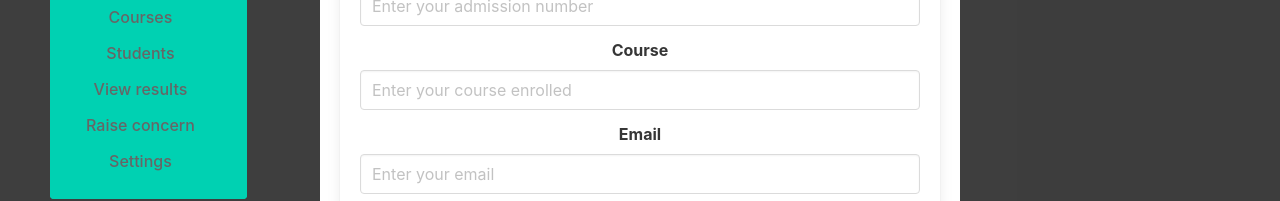
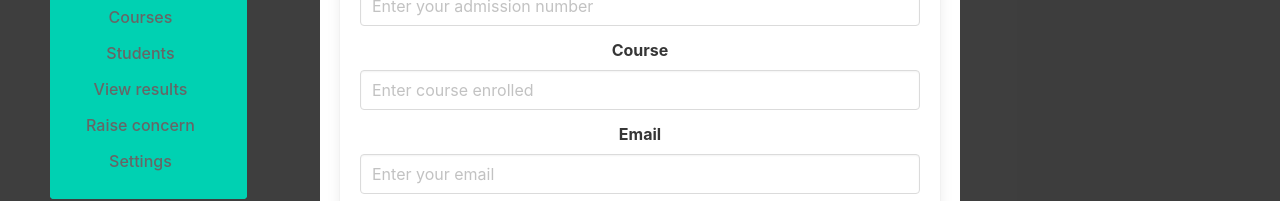
Before and after one commit to Yes-said/example10, a React (Vite) app: page / in a window 1280 px wide. Both pictures are taken after a click on the link "Sign up". Shown: the part 332-533 px from the top of the page. Built offline with nearby package versions, Linux system fonts and the light colour scheme.

Commit message:
navbar updated

```diff
--- a/src/Components/Navbar.jsx
+++ b/src/Components/Navbar.jsx
@@ -169,7 +169,7 @@
                 <div className="field">
                   <label className="label">Course</label>
                   <div className="control">
-                    <input className="input" type="text" placeholder="Enter your course enrolled" />
+                    <input className="input" type="text" placeholder="Enter course enrolled" />
                   </div>
                 </div>
                 <div className="field">
```
